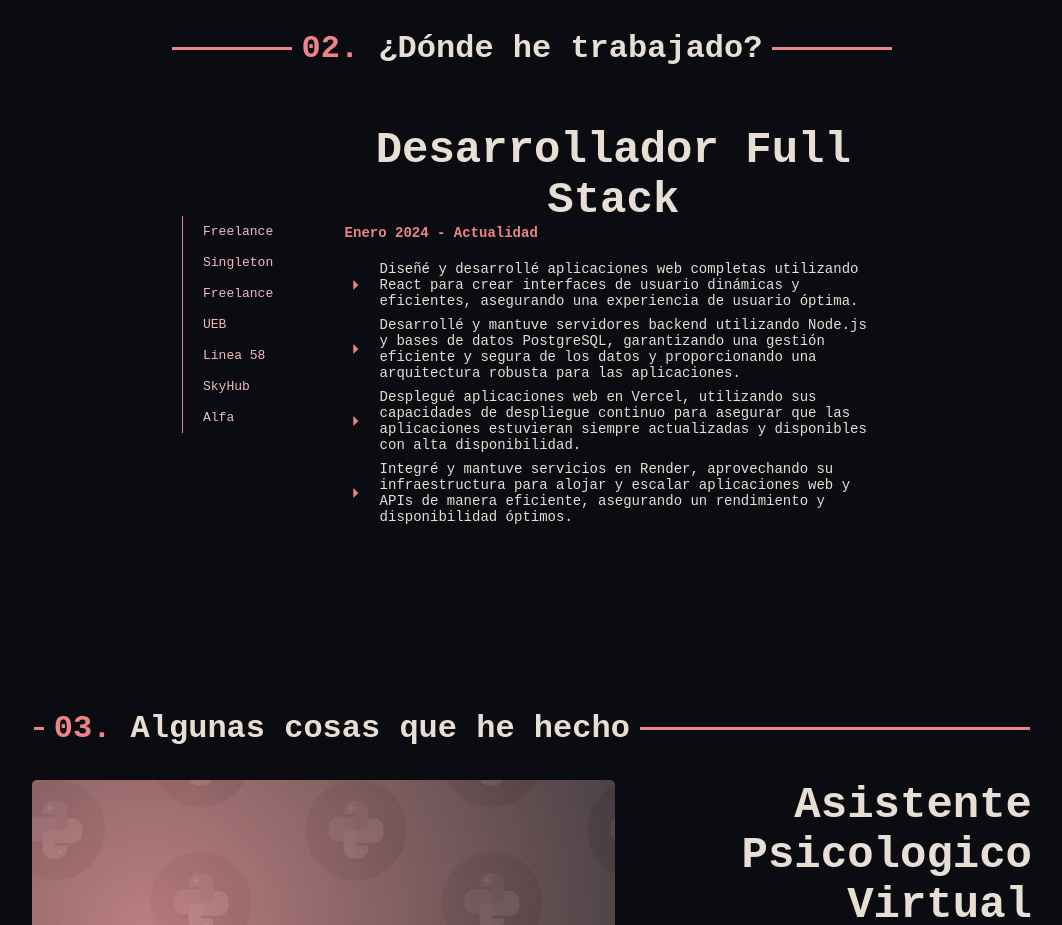
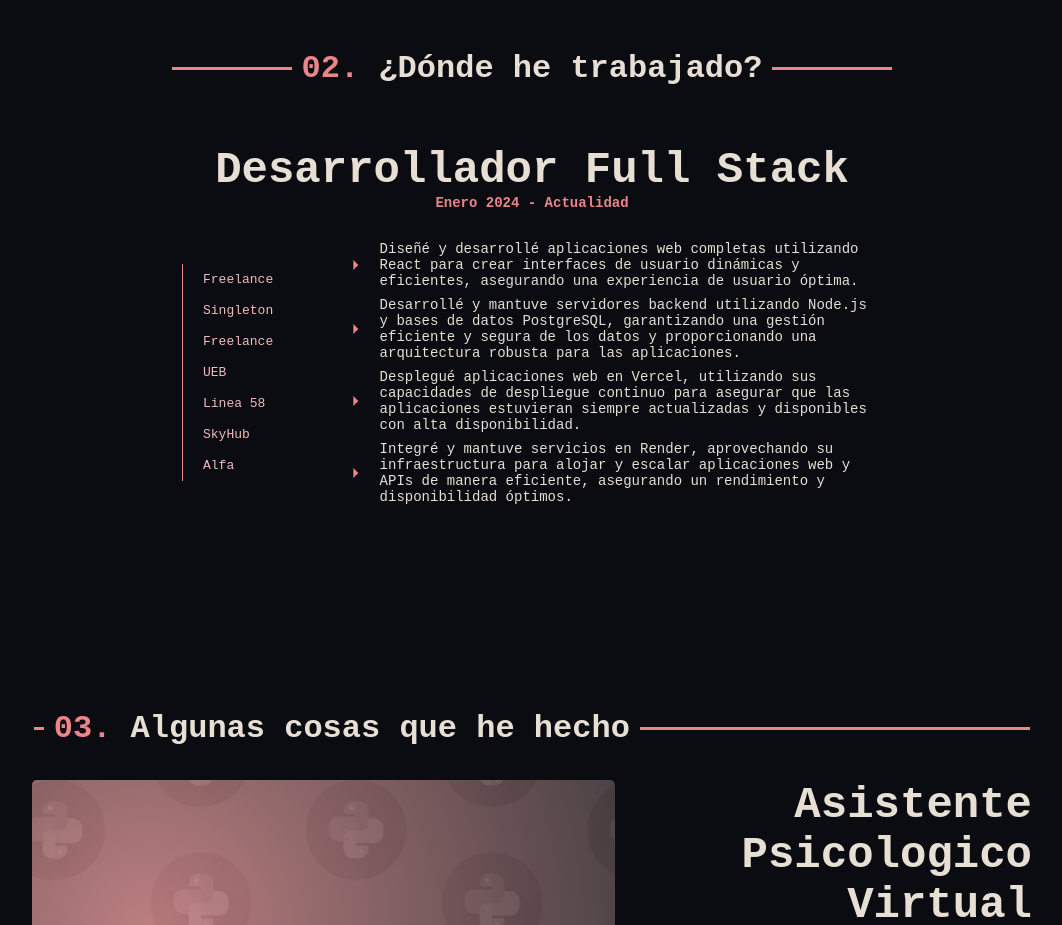
Before and after one commit to isaiahsalah/portfolio, a React (Vite) app: page / in a window 1280 px wide. Shown: the part 1760-2685 px from the top of the page, without its empty margins (108-1170 px from the left). Built offline with nearby package versions, Linux system fonts and the light colour scheme; the HTML template or start-up script is replaced by a standard one.

Commit message:
first commit

```diff
--- a/src/pages/sections/Experience.tsx
+++ b/src/pages/sections/Experience.tsx
@@ -30,6 +30,25 @@ export const Experience = () => {
           </CSSTransition>
         </SwitchTransition>
 
+        <div className="job-container">
+          {job ? (
+            <SwitchTransition>
+              <CSSTransition
+                key={languaje.experiences.title}
+                classNames="fade-right-1"
+                addEndListener={(node, done) =>
+                  node.addEventListener("transitionend", done, false)
+                }
+              >
+                <div className="">
+                  <div className="title">
+                    <h4 className="position-job">{job.position}</h4>
+                  </div>
+                  <p className="range">{job.range}</p>
+                </div>
+              </CSSTransition>
+            </SwitchTransition>
+          ) : null}
           <div className="job-nav">
             <SwitchTransition>
               <CSSTransition
@@ -39,10 +58,11 @@ export const Experience = () => {
                   node.addEventListener("transitionend", done, false)
                 }
               >
+
                 <ul className="job-ul">
                   {languaje.experiences.experience.map((jo, i) => (
                     <li className="job-li" key={i}>
-                    <button onClick={() => setJob(jo)}>{jo.title}</button>
+                      <button className="job-button" onClick={() => setJob(jo)}>{jo.title}</button>
                     </li>
                   ))}
                 </ul>
@@ -59,10 +79,7 @@ export const Experience = () => {
                   }
                 >
                   <div className="job">
-                  <div className="title">
-                    <h4 className="position-job">{job.position}</h4>
-                  </div>
-                  <p className="range">{job.range}</p>
+
                     <ul>
                       {job.description.map((task, i) => (
                         <li key={i}>
@@ -77,6 +94,7 @@ export const Experience = () => {
             ) : null}
           </div>
         </div>
+      </div>
     </ExperienceBox>
   );
 };
--- a/src/styles/Experience.styles.tsx
+++ b/src/styles/Experience.styles.tsx
@@ -48,23 +48,37 @@ gap: 20px;
         font-weight: 900;
     }
 
-    .job-nav{
+    .job-container{
         width: 70%;
         display: flex;
+        flex-direction: column;
         margin: 25px  0px;
         align-items: center;
         text-align: left;
         gap: 10px;
 
+
+    }
+    .job-nav{
+        justify-content:space-between;
+        margin: 0px;
+        align-items: center;
+        text-align: left;
+        gap: 10px;
+        display: flex;
+        height: auto;
     }
 
     .job-ul{
         width: 22%;
         border-left: 1px solid ${colors.primary};
+
+        margin: 0;
         display: flex;
-        flex-wrap: wrap;
-        align-items: center;
-        margin: 0;
+        flex-direction: column;
+        flex-grow: 1;
+
+
     }
 
         //Se personaliza la barra de scroll
@@ -81,13 +95,23 @@ gap: 20px;
 
     .job-li{
         width: 100%;
+
         margin: 0;
         padding: 0;
+        flex: 1;
     }
+
+    .job-button{
+        display: flex;
+        height:100%;
+
+    }
+
     .job{
         width: 78%;
         display: flex;
         flex-wrap: wrap;
+
     }
 
     .title{
@@ -103,6 +127,7 @@ gap: 20px;
         margin: 0;
         color:${colors.primary};
         font-weight: 900;
+        text-align: center;
     }
     .job ul{
 
```
Lines whose indentation alone changed are shown as unchanged.
